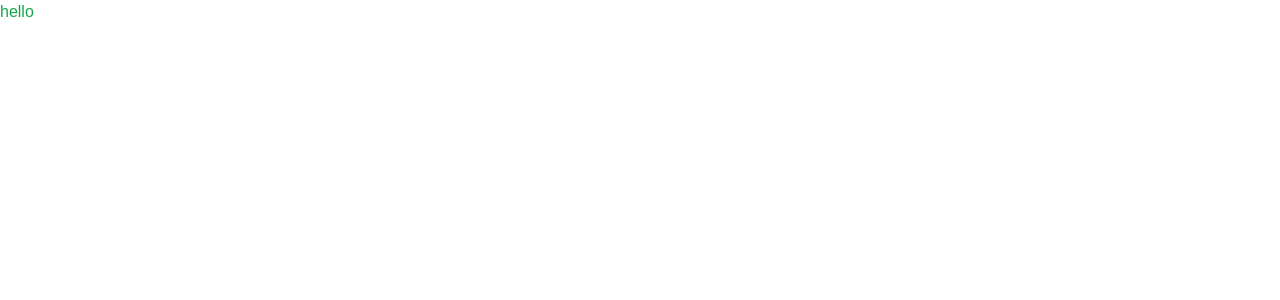
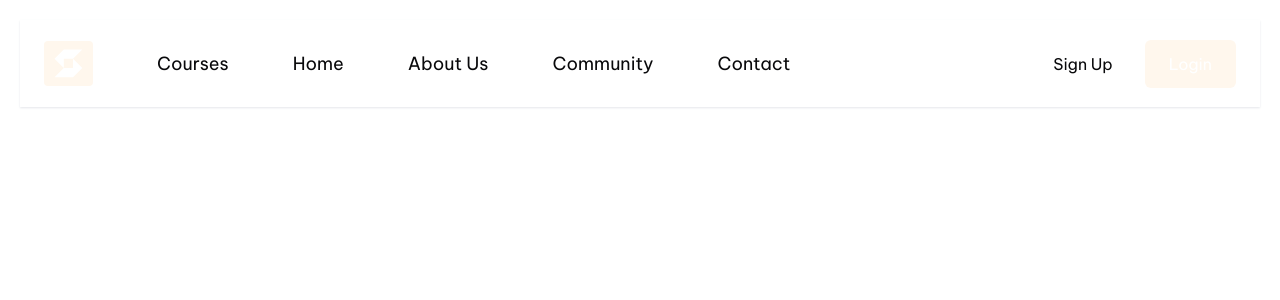
Before and after one commit to ProDaryl/Elearning, a Next.js app: page / in a window 1280 px wide. Shown: the top 300 px of the page. Built offline with nearby package versions, Linux system fonts and the light colour scheme.

Commit message:
Changed in layout.tsx and updated component with page

```diff
--- /dev/null
+++ b/app/component/Benefits/index.tsx
@@ -0,0 +1,10 @@
+
+const Benefit = () => {
+  return (
+    <div>
+
+    </div>
+  )
+}
+
+export default Benefit
--- /dev/null
+++ b/app/component/FlashIcon.tsx
@@ -0,0 +1,11 @@
+
+const FlashIcon = () => {
+  return (
+    <svg width="24" height="24" viewBox="0 0 24 24" fill="none" xmlns="http://www.w3.org/2000/svg">
+<path fillRule="evenodd" clipRule="evenodd" d="M14.6152 1.59493C14.9165 1.76287 15.0643 2.1146 14.9736 2.44734L12.982 9.75H20.25C20.5487 9.75 20.8189 9.92719 20.9379 10.2011C21.0569 10.475 21.0021 10.7934 20.7983 11.0117L10.2983 22.2617C10.063 22.5139 9.68604 22.573 9.38481 22.4051C9.08357 22.2371 8.9357 21.8854 9.02644 21.5527L11.0181 14.25H3.75002C3.45137 14.25 3.18118 14.0728 3.06216 13.7989C2.94313 13.525 2.99795 13.2066 3.20173 12.9883L13.7017 1.73826C13.937 1.48613 14.314 1.42699 14.6152 1.59493Z" fill="#262626"/>
+</svg>
+
+  )
+}
+
+export default FlashIcon
--- a/app/component/Hero/Navbar.tsx
+++ /dev/null
@@ -1,25 +0,0 @@
-
-import Link from "next/link"
-import Logo from "../Logo"
-import { usePathname } from "next/navigation"
-import {clsx} from "clsx"
-
-const Navbar = () => {
-    const pathName = usePathname()
-    return (
-        <nav className="mt-7 flex justify-between items-center py-3 px-6 w-[90%] mx-20 shadow-sm shadow-gray-200">
-            <div className="flex gap-[40px] items-center justify-center">
-                <div className="p-2 rounded text-white bg-orange-50"><Logo/></div>
-                <div className="flex items-center leading-[150%] text-[18px] text-gray-15  font-normal h-full gap-4">
-                    <Link className={clsx("px-[14px] py-[24px] rounded-md",{"bg-white-95":pathName === "/"})} href="/">Home</Link>
-                    <Link className="px-[14px] py-[24px]" href="/courses">Courses</Link>
-                    <Link className="px-[14px] py-[24px]" href="/about-us">About Us</Link>
-                    <Link className="px-[14px] py-[24px]" href="/community">Community</Link>
-                    <Link className="px-[14px] py-[24px]" href="/contact">Contact</Link>
-                </div>
-            </div>
-        </nav>
-    )
-}
-
-export default Navbar
--- a/app/component/Hero/index.tsx
+++ b/app/component/Hero/index.tsx
@@ -1,10 +1,27 @@
 "use client"
-import Navbar from "./Navbar"
+import Link from "next/link"
+import FlashIcon from "../FlashIcon"
+import Navbar from "../Navbar"
 
 const Hero = () => {
   return (
-    <div>
-      <Navbar/>
+    <div className="w-full flex flex-col justify-center items-center px-3 pt-20 md:pt-5 h-screen ">
+      <div className="bg-white flex items-center gap-2 p-3 rounded-md">
+        <div className="p-3 bg-orange-95 rounded-md"><FlashIcon/></div>
+        <div className="text-gray-15 text-[16px] leading-[150%] font-semibold"><span className="text-orange-50">Unlock</span> Your Creative Potential</div>
+      </div>
+      <div className="mt-5 w-[78%] md:px-0 md:w-full text-center flex flex-col justify-center items-center">
+        <p className="text-gray-15 text-[24px]   leading-[150%] font-medium ">with Online Design and Development Courses.</p>
+        <p className="text-[14px]">Learn from Industry Experts and Enhance Your Skills.</p>
+        <Link href={"/courses"} className="px-5 py-[14px] mt-9 rounded-md text-white bg-orange-50">
+          Explore Courses
+        </Link>
+      </div>
+      <div className="text-[14px]  bg-white flex py-2 justify-center gap-5 px-5 mt-10 items-center text-gray-15 font-semibold">
+        <div className="md:px-3">Tech Army</div>
+        <div className="!h-[60px] !w-[2px]  bg-background"></div>
+        <div className="md:px-3">Robotic club</div>
+      </div>
     </div>
   )
 }
--- a/app/component/Logo.tsx
+++ b/app/component/Logo.tsx
@@ -1,7 +1,7 @@
 
 const Logo = () => {
     return (
-        <svg className="w-[20px] h-[20px] xl:w-[40px] xl:h-[40px]"  viewBox="0 0 33 34" fill="none" xmlns="http://www.w3.org/2000/svg">
+        <svg className="w-[20px] h-[20px] md:w-[33px] md:h-[29px] 2xl:w-[40px] 2xl:h-[40px]"  viewBox="0 0 33 34" fill="none" xmlns="http://www.w3.org/2000/svg">
 <path d="M0.166992 33.1667L11.0003 22.3333H21.8337V11.5L32.667 22.3333L21.8337 33.1667H0.166992Z" fill="white"/>
 <path d="M0.166992 11.5L11.0003 22.3333V11.5H21.8337L32.667 0.666672H11.0003L0.166992 11.5Z" fill="white"/>
 </svg>
--- /dev/null
+++ b/app/component/Navbar.tsx
@@ -0,0 +1,35 @@
+"use client"
+import Link from "next/link"
+import Logo from "./Logo"
+import { usePathname } from "next/navigation"
+import {clsx} from "clsx"
+import {Menu, X} from "lucide-react"
+import { useState } from "react"
+
+const Navbar = () => {
+    const pathName = usePathname()
+    const [openMenu,setOpenMenu] = useState(false)
+    return (
+        <div className="px-2 w-full lg:px-5 pt-5 bg-background fixed">
+            <nav className="relative flex justify-between items-center p-2 px-6 w-full shadow-sm shadow-gray-200">
+            <div className="flex gap-[10px] lg:gap-[40px] items-center justify-center">
+                <div className="md:py-2 md:px-1 lg:p-2 rounded text-white bg-orange-50"><Logo/></div>
+                <div className={` absolute flex-col ${openMenu ? "flex" : "hidden md:flex"} md:mt-0 md:relative md:bg-transparent md:shadow-none md:w-full md:flex-row top-[100%] mt-2 w-[300px] right-0 bg-background shadow-sm shadow-gray-200 py-2 items-center leading-[150%]  lg:text-[18px] text-gray-15  font-normal  gap-4`}>
+                    <Link className={clsx("py-[14px] px-3 lg:px-[24px] hover:bg-white-95 rounded-md",{"bg-white-95":pathName === "/courses"})} href={"/courses"}>Courses</Link>
+                    <Link className={clsx("py-[14px] px-3 lg:px-[24px] hover:bg-white-95 rounded-md",{"bg-white-95":pathName === "/"})} href="/">Home</Link>
+                    <Link className={clsx("py-[14px] px-3 lg:px-[24px] hover:bg-white-95 rounded-md",{"bg-white-95":pathName === "/about-us"})} href="/about-us">About Us</Link>
+                    <Link className={clsx("py-[14px] px-3 lg:px-[24px] hover:bg-white-95 rounded-md",{"bg-white-95":pathName === "/community"})} href="/community">Community</Link>
+                    <Link className={clsx("py-[14px] px-3 lg:px-[24px] hover:bg-white-95 rounded-md",{"bg-white-95":pathName === "/contact"})} href="/contact">Contact</Link>
+                </div>
+            </div>
+            <div className="flex items-center gap-2">
+                <Link href={"/signup"} className="py-[12px] px-[10px] lg:px-[24px] rounded-md hover:text-white hover:bg-orange-50/20 duration-500">Sign Up</Link>
+                <Link href={"/login"} className="py-[12px] px-[20px] md:px-[24px] text-white bg-orange-50 rounded-md duration-300 hover:scale-105">Login</Link>
+            <div  onClick={()=>setOpenMenu(!openMenu)} className="cursor-pointer md:hidden">{openMenu ? <X size={35}/> : <Menu size={35}/>}</div>
+            </div>
+        </nav>
+        </div>
+    )
+}
+
+export default Navbar
--- a/app/layout.tsx
+++ b/app/layout.tsx
@@ -1,9 +1,14 @@
 import type { Metadata } from "next";
-
+import { Be_Vietnam_Pro } from 'next/font/google'
 import "./globals.css";
 import { ThemeProvider } from "./component/theme-provider";
+import Navbar from "./component/Navbar";
 
 
+const poppins = Be_Vietnam_Pro({
+  weight: ['100','200','300','400', '500', '600', '700','800','900'],
+  subsets: ['latin'],
+})
 
 export const metadata: Metadata = {
   title: "Create Next App",
@@ -18,8 +23,9 @@ export default function RootLayout({
   return (
     <html lang="en" suppressHydrationWarning>
       <body
-        className={` antialiased`}
+        className={` ${poppins.className}  w-full`}
       >
+          <Navbar/>
           {children}
       </body>
     </html>
```
